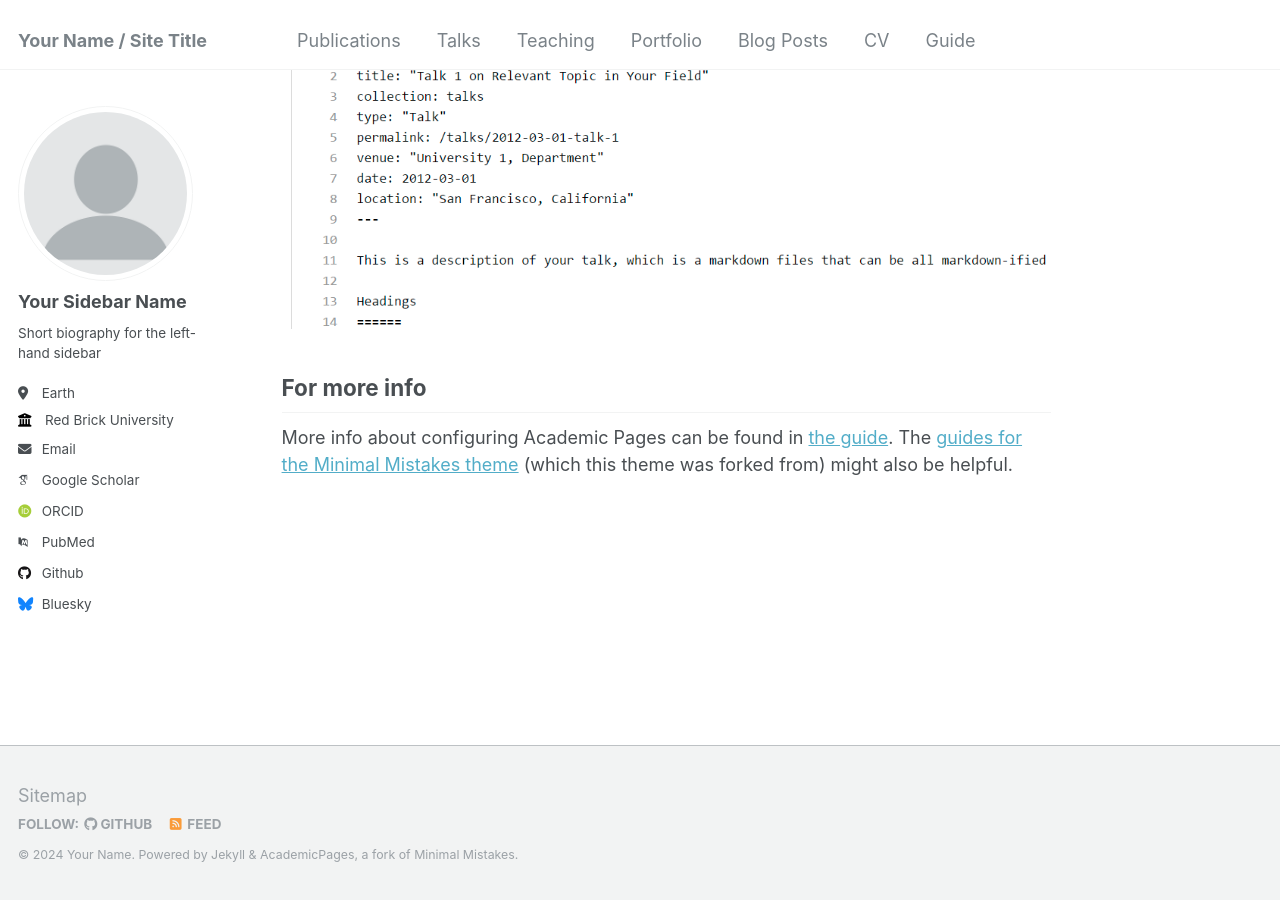
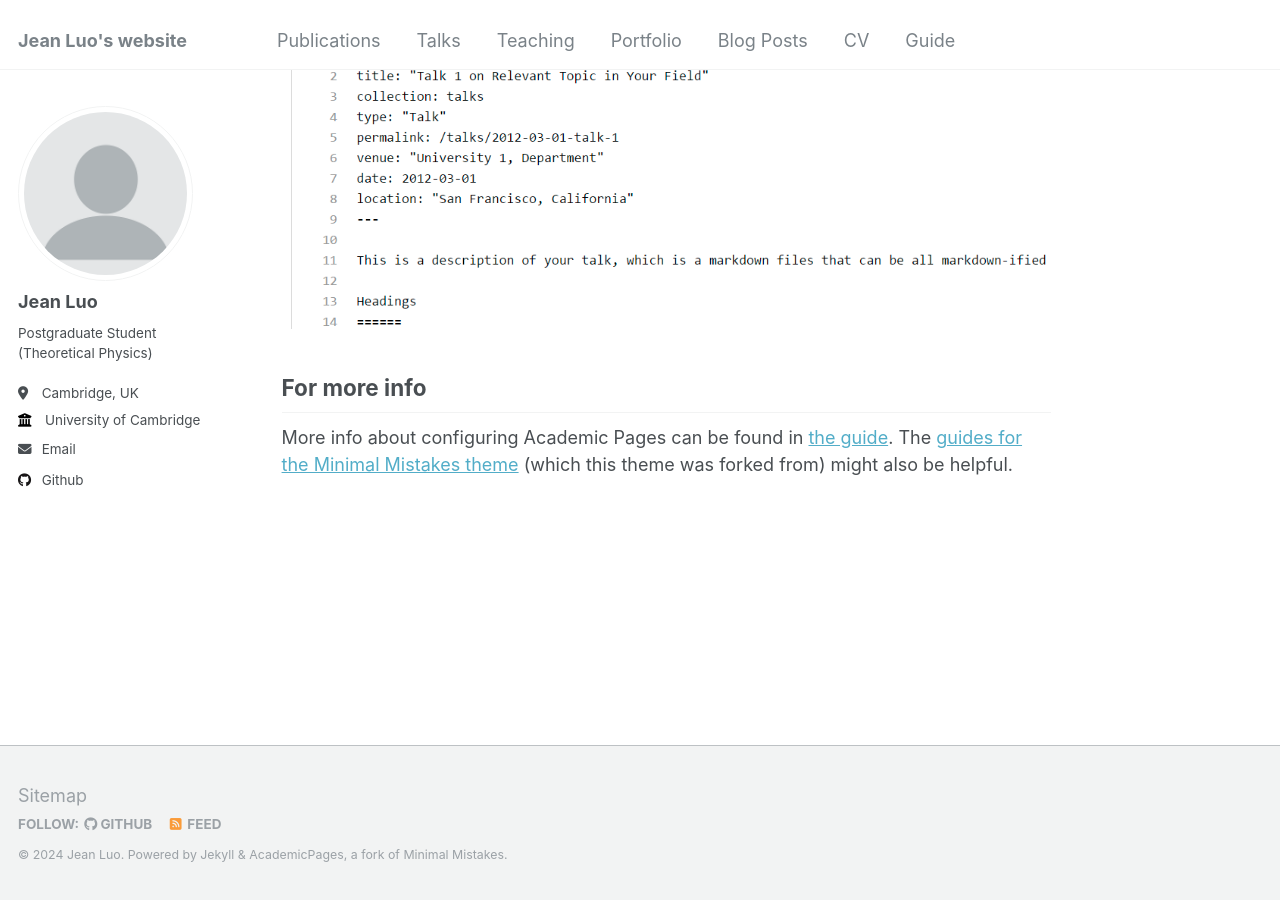
Before and after one commit to JeanYunqiLuo/JeanYunqiLuo.github.io, a Jekyll site: the page built from _pages/about.md, in a window 1280 px wide and 900 px high, scrolled down 2660 px. Built offline with Jekyll 4.4.1, drawn with Linux system fonts in a browser that asks for light colours; some web fonts are replaced.

Commit message:
Update _config.yml

```diff
--- a/_config.yml
+++ b/_config.yml
@@ -8,13 +8,13 @@
 
 # Basic Site Settings
 locale                   : "en-US"
-title                    : "Your Name / Site Title"
+title                    : "Jean Luo's website"
 title_separator          : "-"
-name                     : &name "Your Name"
+name                     : &name "Jean Luo"
 description              : &description "personal description"
-url                      : https://academicpages.github.io # the base hostname & protocol for your site e.g. "https://mmistakes.github.io"
+url                      : https://jeanyunqiluo.github.io/ # the base hostname & protocol for your site e.g. "https://mmistakes.github.io"
 baseurl                  : "" # the subpath of your site, e.g. "/blog"
-repository               : "academicpages/academicpages.github.io"
+repository               : "JeanYunqiLuo/JeanYunqiLuo.github.io"
 
 # Site Author - The following control what appear as part of the author content on the side bar.
 #               If a field is blank the icon and link will not appear, otherwise it will be shown.
@@ -22,33 +22,33 @@ repository               : "academicpages/academicpages.github.io"
 author:
   # Biographic information
   avatar           : "profile.png"
-  name             : "Your Sidebar Name"
+  name             : "Jean Luo"
   pronouns         : # example: "she/her"
-  bio              : "Short biography for the left-hand sidebar"
-  location         : "Earth"
-  employer         : "Red Brick University"
+  bio              : "Postgraduate Student (Theoretical Physics)"
+  location         : "Cambridge, UK"
+  employer         : "University of Cambridge"
   uri              : # URL
-  email            : "none@example.org"
+  email            : "jean.luo@laposte.net"
 
   # Academic websites
   arxiv            : # URL - Update with the correct link to your profile
-  googlescholar    : "https://scholar.google.com/citations?user=PS_CX0AAAAAJ"
+  googlescholar    : # "https://scholar.google.com/citations?user=PS_CX0AAAAAJ"
   impactstory      : # URL
-  orcid            : "http://orcid.org/yourorcidurl"
+  orcid            : # "http://orcid.org/yourorcidurl"
   semantic         : # URL
-  pubmed           : "https://www.ncbi.nlm.nih.gov/pubmed/?term=john+snow"
+  pubmed           : # "https://www.ncbi.nlm.nih.gov/pubmed/?term=john+snow"
   researchgate     : # URL
 
   # Repositories and software development
   bitbucket        : # Username - Update with your username on the site
   codepen          : # Username
   dribbble         : # Username
-  github           : "academicpages"
+  github           : "JeanYunqiLuo"
   kaggle           : # Username
   stackoverflow    : # User number or user number and name (i.e., use "1" or "1/jeff-atwood")
 
   # Social media
-  bluesky          : "bsky.app" # Replace this with you Bluesky username
+  bluesky          : # "bsky.app" # Replace this with you Bluesky username
   facebook         : # Username
   flickr           : # Username
   foursquare       : # Username
```
